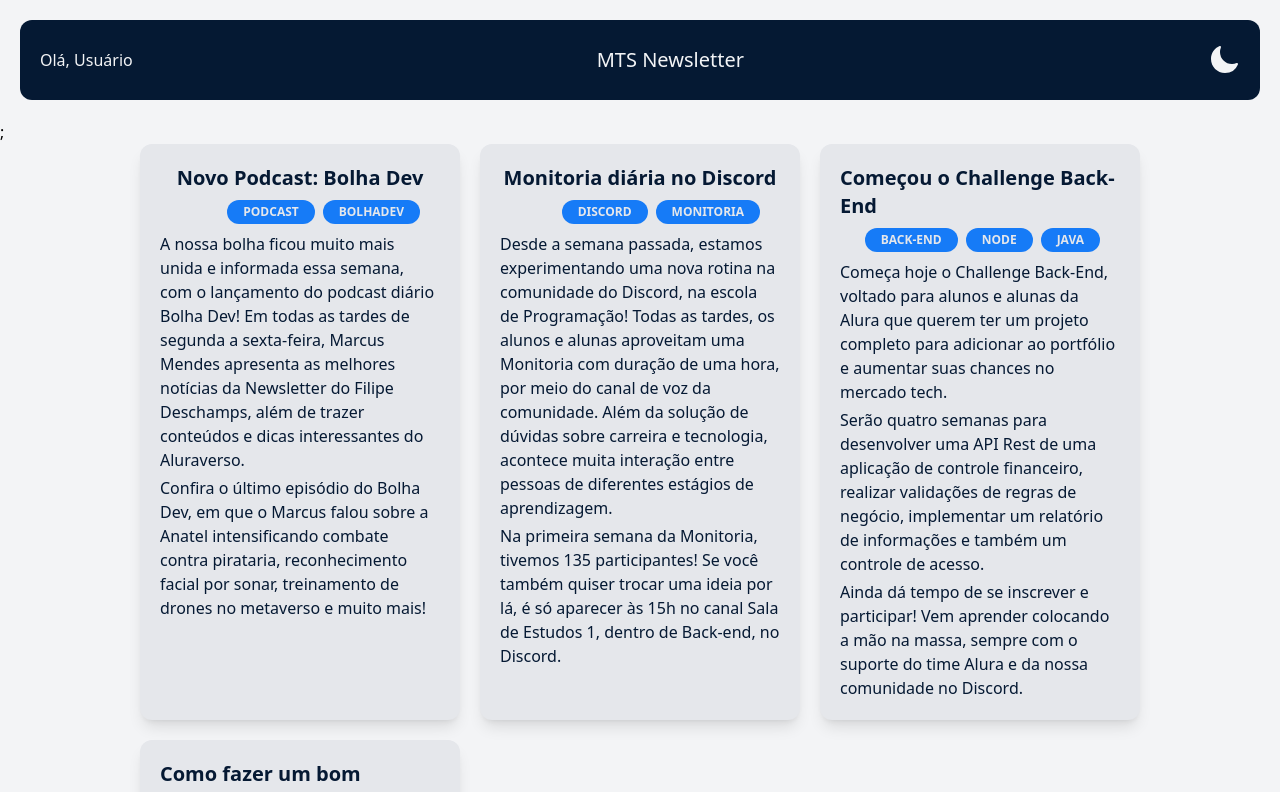
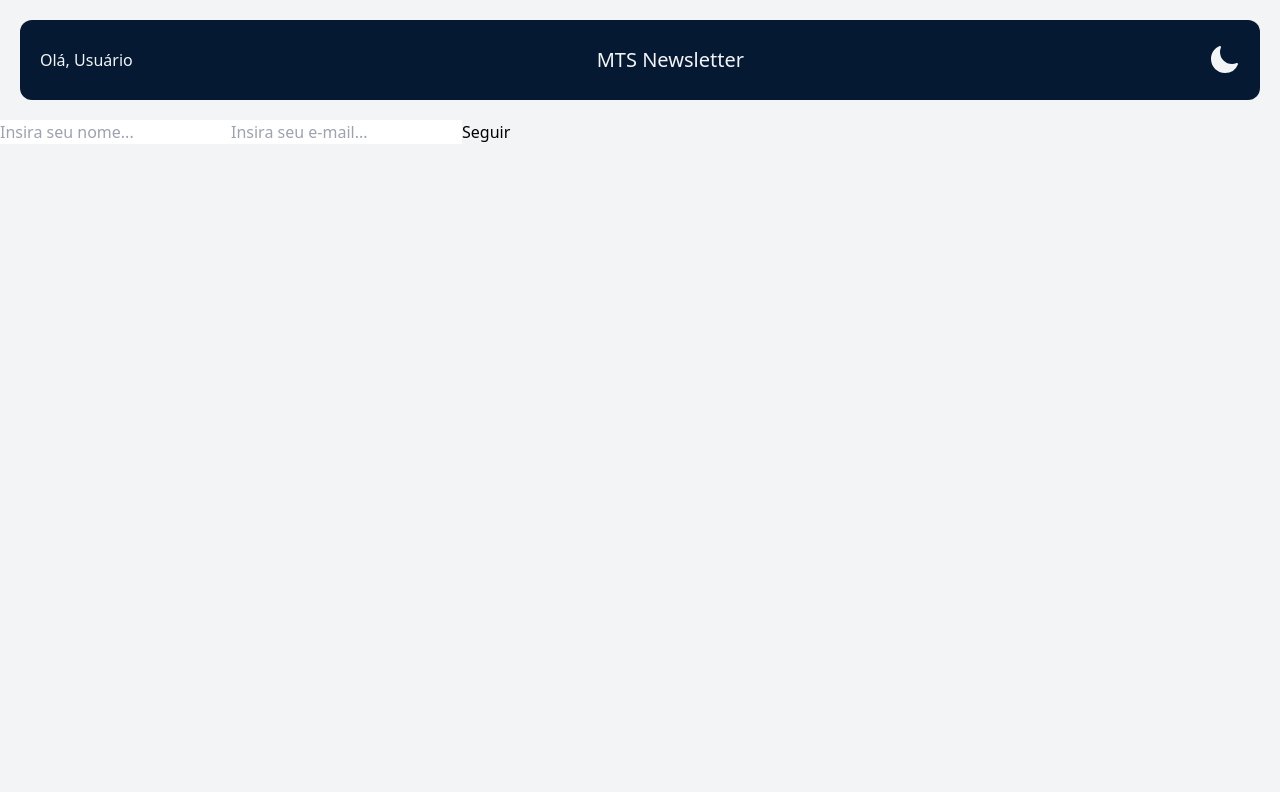
Before and after one commit to mtstechnologies/newsletter-vite, a React (Vite) app: page / in a window 1280 px wide. Shown: the top 792 px of the page. Built offline with nearby package versions, Linux system fonts and the light colour scheme.

Commit message:
Created form

```diff
--- a/src/App.jsx
+++ b/src/App.jsx
@@ -1,10 +1,16 @@
+import { useState } from "react";
 import ArticleList from "./components/ArticleList/ArticleList";
 import Header from "./components/Header/Header";
+import Form from "./components/Form/Form";
+
 const App = () => {
+  const [usuario, setUsuario] = useState();
+  const temUsuario = Boolean(usuario);
   return (
     <>
-      <Header />;
-      <ArticleList />;
+      <Header usuario={usuario} />
+      {temUsuario && <ArticleList />}
+      {temUsuario || <Form onSubmit={setUsuario} />}
     </>
   );
 };
--- /dev/null
+++ b/src/components/Form/Form.jsx
@@ -0,0 +1,18 @@
+const Form = ({ onSubmit }) => {
+  const safeSubmit = (event) => {
+    event.preventDefault();
+    event.stopPropagation();
+    const name = event.target[0].value;
+    const email = event.target[1].value;
+    onSubmit({ name, email });
+  };
+
+  return (
+    <form onSubmit={safeSubmit}>
+      <input type="text" placeholder="Insira seu nome..." />
+      <input type="email" placeholder="Insira seu e-mail..." />
+      <button type="submit">Seguir</button>
+    </form>
+  );
+};
+export default Form;
--- a/src/components/Header/Header.jsx
+++ b/src/components/Header/Header.jsx
@@ -1,9 +1,9 @@
 import ToggleTheme from "../ToggleTheme/ToggleTheme";
 
-const Header = () => {
+const Header = ({ usuario }) => {
   return (
     <div className="flex h-20 bg-alura-200 dark:bg-dark-200 justify-between items-center px-5 sm:rounded-xl sm:m-5">
-      <span className="text-gray-100">Olá, Usuário</span>
+      <span className="text-gray-100">Olá, {usuario?.name || "Usuário"}</span>
       <h1 className="text-gray-100 text-xl">MTS Newsletter</h1>
       <ToggleTheme />
     </div>
```
